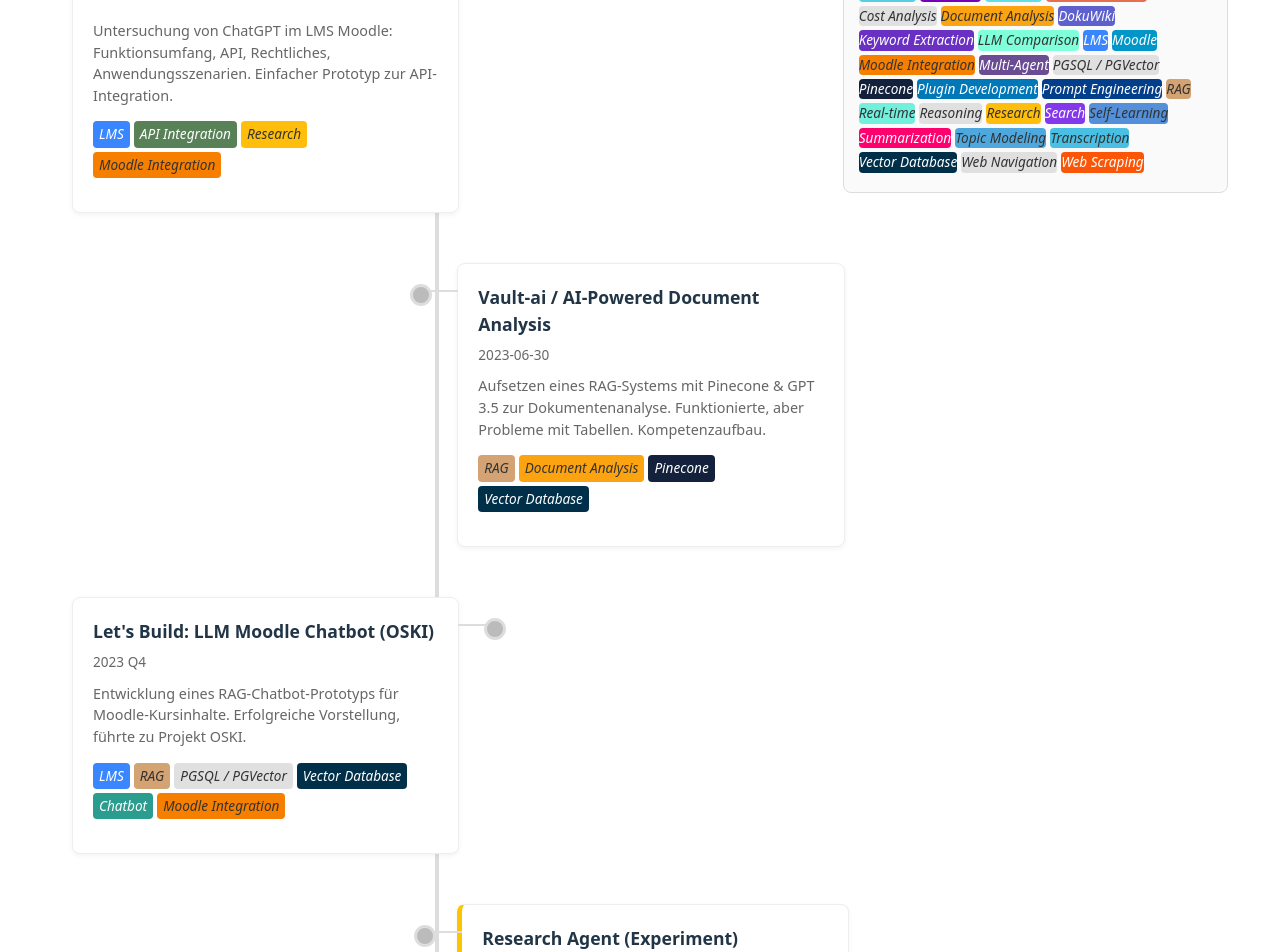
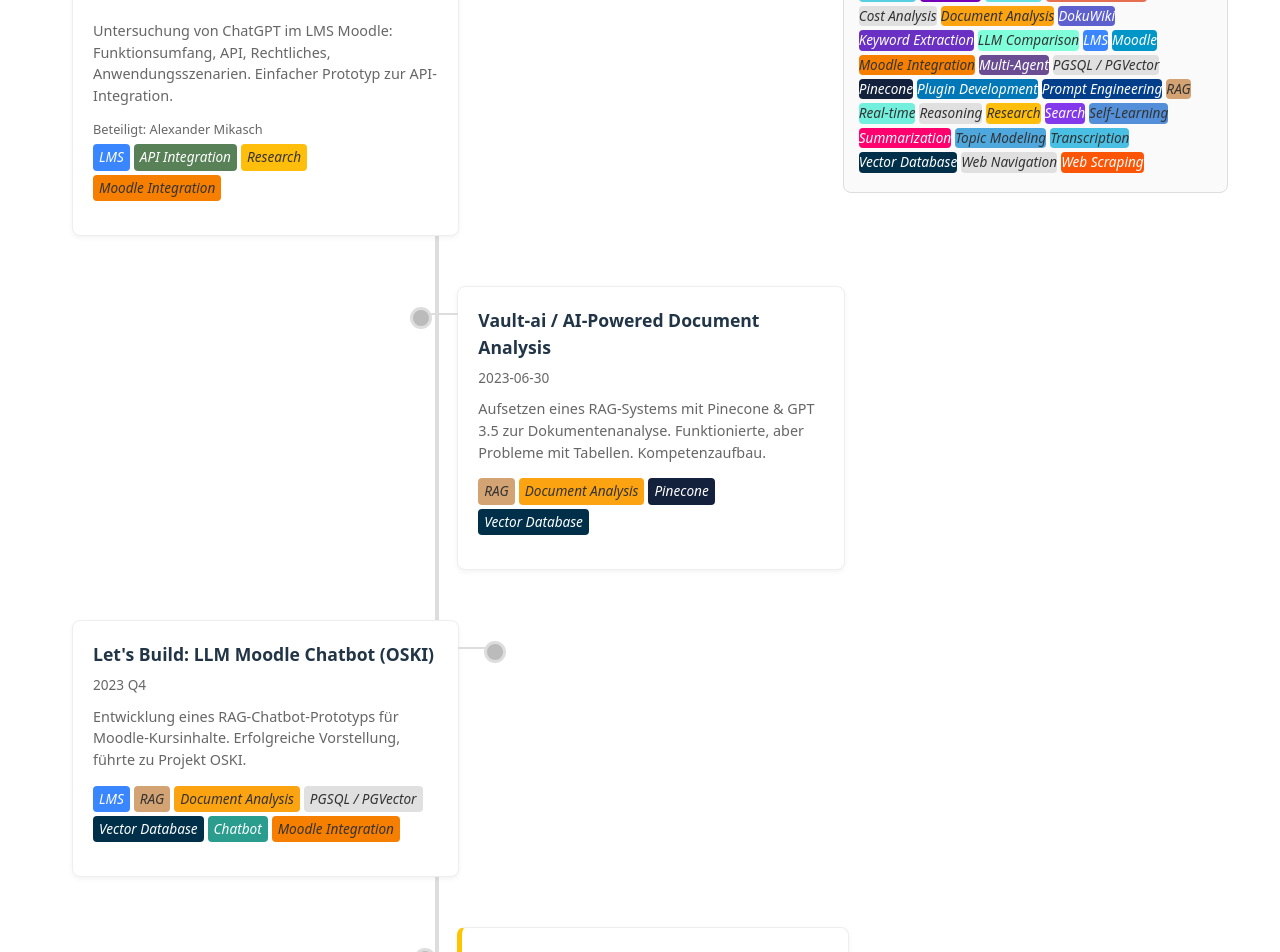
Before and after one commit to MoodleNRW/AI, a React (Vite) app: page / in a window 1280 px wide. Shown: the part 300-1252 px from the top of the page. Built offline with nearby package versions, Linux system fonts and the light colour scheme.

Commit message:
Erweiterung der Projektkomponenten um die Anzeige der Beteiligten. Das `participants`-Feld wurde in der Datenstruktur hinzugefügt und in den Komponenten `ProjectItem` und `ProjectModal` implementiert, um die beteiligten Personen anzuzeigen.

```diff
--- a/src/components/ProjectItem.tsx
+++ b/src/components/ProjectItem.tsx
@@ -60,6 +60,14 @@ const ProjectItem: React.FC<ProjectItemProps> = ({ project, onHover, onClick, po
       {project.type !== 'external_milestone' && project.shortSummary && (
         <p className="short-summary">{project.shortSummary}</p>
       )}
+
+      {/* NEU: Beteiligte in der Übersicht anzeigen */}
+      {project.participants && project.participants.length > 0 && (
+        <p style={{ fontSize: '0.8em', color: '#666', marginTop: '5px' }}>
+          Beteiligt: {project.participants.join(', ')}
+        </p>
+      )}
+
       {project.type !== 'external_milestone' && (
         <div className="tags-container">
           {project.useCases.map(useCase => (
--- a/src/components/ProjectModal.tsx
+++ b/src/components/ProjectModal.tsx
@@ -73,6 +73,13 @@ const ProjectModal: React.FC<ProjectModalProps> = ({ project, onClose, allProjec
         <h2>{project.name}</h2>
         <p><strong>Datum / Zeitraum:</strong> {project.dateOrPeriod}</p>
         {project.type !== 'external_milestone' && <p><strong>Status:</strong> {project.status}</p>}
+
+        {project.participants && project.participants.length > 0 && (
+          <div style={{ marginTop: '10px', marginBottom: '15px' }}>
+            <strong>Beteiligte:</strong>
+            <p style={{ marginTop: '5px' }}>{project.participants.join(', ')}</p>
+          </div>
+        )}
 
         {project.type !== 'external_milestone' && project.useCases.length > 0 && (
           <div style={{ marginBottom: '15px' }}>
--- a/src/data/projects.json
+++ b/src/data/projects.json
@@ -20,7 +20,8 @@
     "imageUrls": ["/src/assets/chat_teacher_setting.png"],
     "relatedLinks": [
       { "label": "Confluence Doku", "url": "https://confluence.ruhr-uni-bochum.de/pages/viewpage.action?pageId=71894996" }
-    ]
+    ],
+    "participants": ["Alexander Mikasch"]
   },
   {
     "id": "slackday-2023-8",
@@ -41,7 +42,8 @@
     },
     "relatedLinks": [
        { "label": "Confluence Doku", "url": "https://confluence.ruhr-uni-bochum.de/pages/viewpage.action?pageId=71894985" }
-    ]
+    ],
+    "participants": []
   },
   {
     "id": "slackday-2023-11",
@@ -50,8 +52,8 @@
     "status": "BEENDET",
     "name": "Let's Build: LLM Moodle Chatbot (OSKI)",
     "useCases": [],
-    "technologyConcepts": ["LMS","RAG","PGSQL / PGVector", "Vector Database", "Chatbot", "Moodle Integration"],
-    "technologies": "Implied: Langchain/LangGraph, LLMs",
+    "technologyConcepts": ["LMS","RAG","Document Analysis","PGSQL / PGVector", "Vector Database", "Chatbot", "Moodle Integration"],
+    "technologies": "Implied: Langchain, LLMs",
     "shortSummary": "Entwicklung eines RAG-Chatbot-Prototyps für Moodle-Kursinhalte. Erfolgreiche Vorstellung, führte zu Projekt OSKI.",
     "insights": {
       "summary": [
@@ -62,7 +64,8 @@
     },
     "relatedLinks": [
        { "label": "GitLab Repo", "url": "https://gitlab.it-services.ruhr-uni-bochum.de/ai-development/" }
-    ]
+    ],
+    "participants": []
   },
   {
     "id": "slackday-2023-6",
@@ -88,7 +91,8 @@
       "/src/assets/research_agent_1.png",
       "/src/assets/research_price.png",
       "/src/assets/research_token_consumtion.png"
-    ]
+    ],
+    "participants": []
   },
   {
     "id": "milestone-google-dr",
@@ -105,7 +109,8 @@
         "Google stellt die Deep-Research-Funktion als Teil des Gemini-Modells vor. Ziel ist es, Nutzern zu ermöglichen, komplexe Fragen zu stellen, die eine tiefgehende Recherche über mehrere Quellen hinweg erfordern.",
         "Dies markiert einen wichtigen Schritt hin zu autonomeren KI-Recherche-Agenten. (Quelle: t3n, Nature)"
       ]
-    }
+    },
+    "participants": []
   },
   {
     "id": "live-transcription-coaching-2024",
@@ -123,7 +128,8 @@
         "Die Transkripte werden zerlegt (Chunking) und von einem Sprachmodell (LLM) analysiert, um dem Benutzer Echtzeit-Feedback zu geben.",
         "Dabei wurden verschiedene LLMs (Claude 3, Groq, lokale Modelle) und Prompting-Techniken (0-Shot, Few-Shot, CoT) verglichen."
       ]
-    }
+    },
+    "participants": []
   },
   {
     "id": "milestone-openai-dr",
@@ -140,7 +146,8 @@
         "OpenAI veröffentlicht Deep Research als neue, eigenständige Funktion für ChatGPT.",
         "Diese Funktion ermöglicht es der KI, umfassende Recherchen zu komplexen Themen durchzuführen, mehrere Quellen zu analysieren und detaillierte Berichte zu erstellen. (Quellen: OpenAI Blog, The Decoder, Techcrunch)"
       ]
-    }
+    },
+    "participants": []
   },
   {
     "id": "milestone-perplexity-dr",
@@ -157,7 +164,8 @@
         "Perplexity AI, bekannt für seine KI-gestützte Suchmaschine, zieht nach und implementiert ebenfalls eine Deep-Research-Funktion.",
         "Damit können Nutzer komplexe Anfragen stellen, die über einfache Suchergebnisse hinausgehen und eine Synthese von Informationen aus verschiedenen Quellen erfordern. (Quelle: Helicone Blog, Capital)"
       ]
-    }
+    },
+    "participants": []
   },
   {
     "id": "slackday-2024-15",
@@ -175,7 +183,8 @@
         "Ziel ist es, dass diese Agenten zusammenarbeiten, um automatisch einfache Moodle-Plugins zu erstellen (Analyse, Design, Code, Test). Dies soll die Plugin-Entwicklung effizienter machen.",
         "Es wird erwartet, dass die erste Version nur triviale Ergebnisse liefert."
       ]
-    }
+    },
+    "participants": []
   },
   {
     "id": "wiki-system-2025",
@@ -196,6 +205,7 @@
     },
     "relatedLinks": [
        { "label": "Confluence Doku", "url": "https://confluence.ruhr-uni-bochum.de/pages/viewpage.action?pageId=120033721" }
-    ]
+    ],
+    "participants": []
   }
 ]
--- a/src/types/data.ts
+++ b/src/types/data.ts
@@ -24,4 +24,5 @@ export interface Project {
   relatedMilestoneIds?: string[]; // IDs von verknüpften externen Meilensteinen
   imageUrls?: string[]; // URLs zu Bildern für das Projekt
   relatedLinks?: { label: string; url: string }[]; // Links zu externen Dokumenten/Seiten
+  participants?: string[]; // Neues Feld für Beteiligte (optional)
 }
```
